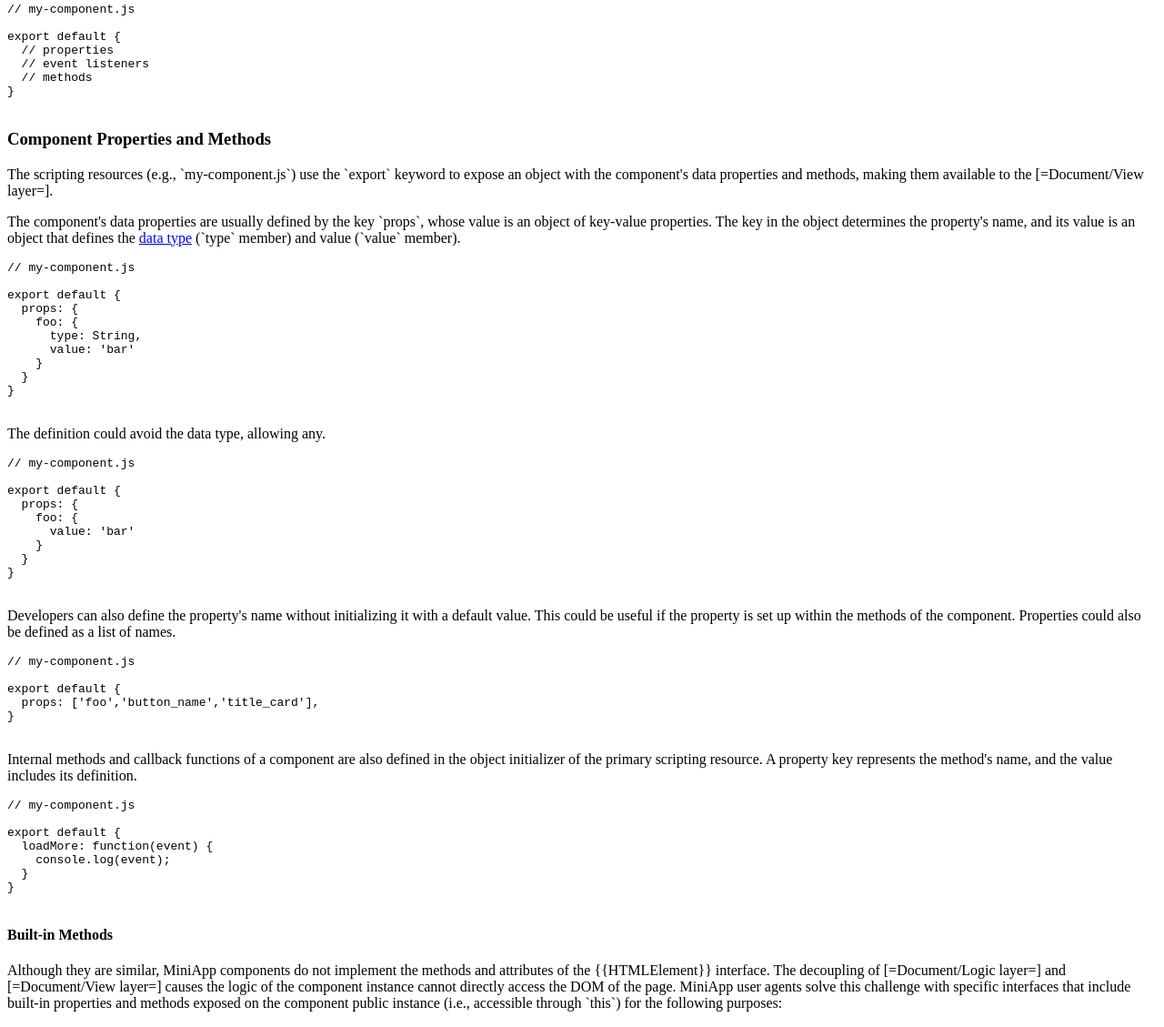
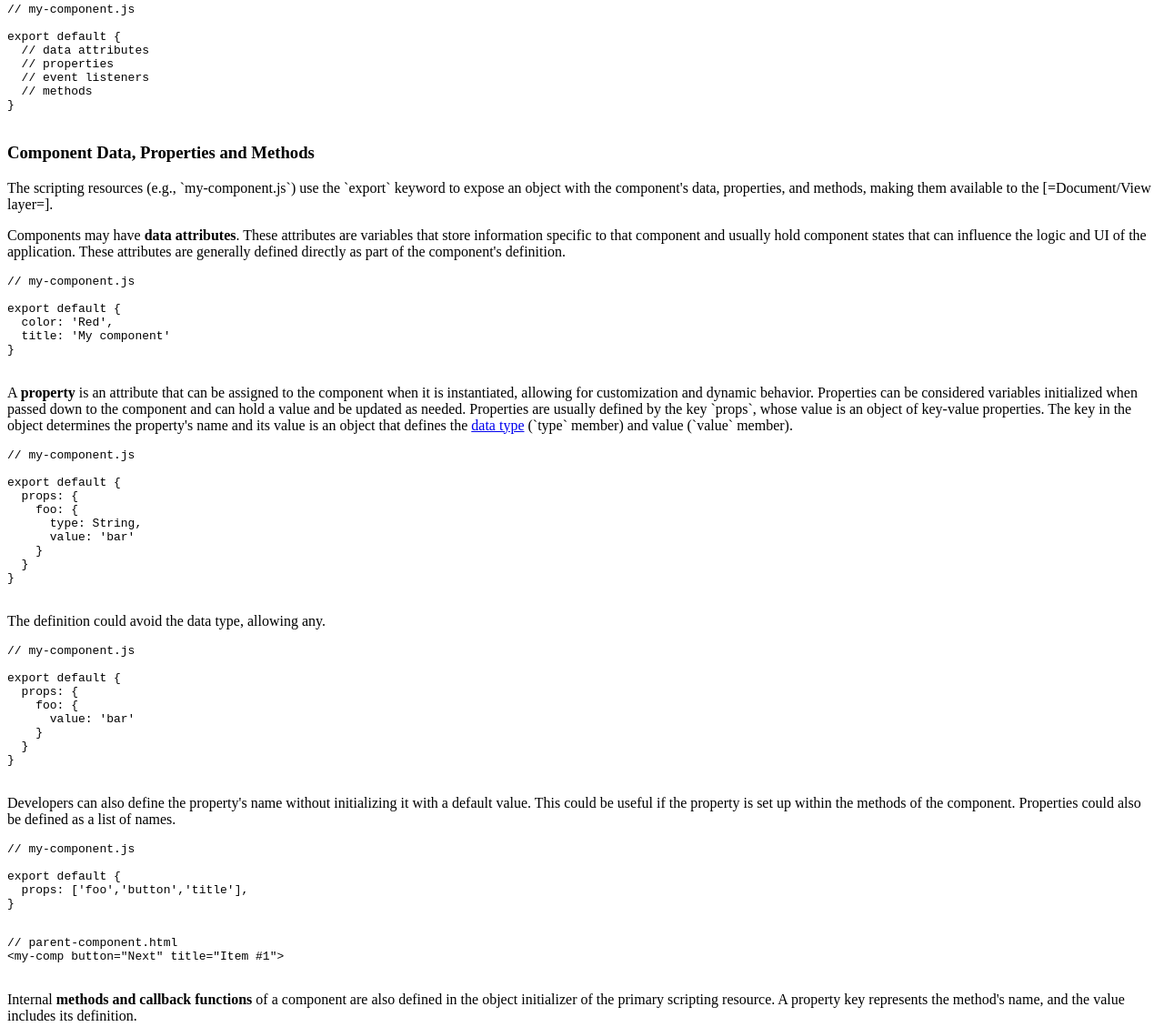
Before and after one commit to w3c/miniapp-components, a plain HTML site: page index.html in a window 1280 px wide. Shown: the part 1157-2286 px from the top of the page at 91% size. Drawn offline with Linux system fonts and the light colour scheme.

Commit message:
Adding data attributes to the components

```diff
--- a/index.html
+++ b/index.html
@@ -137,6 +137,7 @@
     <pre class="example" title="Component object initializer"><code>// my-component.js
 
 export default {
+  // data attributes
   // properties
   // event listeners
   // methods
@@ -144,12 +145,22 @@ export default {
     </code></pre>
 
     <section id="sec-properties">
-      <h3>Component Properties and Methods</h3>
+      <h3>Component Data, Properties and Methods</h3>
       <p data-cite="MINIAPP-LIFECYCLE">
-        The scripting resources (e.g., `my-component.js`) use the `export` keyword to expose an object with the component's data properties and methods, making them available to the [=Document/View layer=].
+        The scripting resources (e.g., `my-component.js`) use the `export` keyword to expose an object with the component's data, properties, and methods, making them available to the [=Document/View layer=].
       </p>
       <p>
-        The component's data properties are usually defined by the key `props`, whose value is an object of key-value properties. The key in the object determines the property's name, and its value is an object that defines the <a href="https://tc39.es/ecma262/#sec-ecmascript-data-types-and-values">data type</a> (`type` member) and value (`value` member).
+        Components may have <strong>data attributes</strong>. These attributes are variables that store information specific to that component and usually hold component states that can influence the logic and UI of the application. These attributes are generally defined directly as part of the component's definition.
+      </p>
+      <pre class="example" title="Component data attribute declaration"><code>// my-component.js
+
+export default {
+  color: 'Red',
+  title: 'My component'
+}
+      </code></pre>
+      <p>
+        A <strong>property</strong> is an attribute that can be assigned to the component when it is instantiated, allowing for customization and dynamic behavior. Properties can be considered variables initialized when passed down to the component and can hold a value and be updated as needed. Properties are usually defined by the key `props`, whose value is an object of key-value properties. The key in the object determines the property's name and its value is an object that defines the <a href="https://tc39.es/ecma262/#sec-ecmascript-data-types-and-values">data type</a> (`type` member) and value (`value` member).
       </p>
       <pre class="example" title="Component property declaration"><code>// my-component.js
 
@@ -181,11 +192,15 @@ export default {
       <pre class="example" title="Declaration of component properties in an array"><code>// my-component.js
 
 export default {
-  props: ['foo','button_name','title_card'],
+  props: ['foo','button','title'],
 }
       </code></pre>
+      <pre class="example" title="Example of component defining a child component with properties"><code>// parent-component.html
+&lt;my-comp button="Next" title="Item #1"&gt;
+      </code></pre>
+
       <p>
-        Internal methods and callback functions of a component are also defined in the object initializer of the primary scripting resource. A property key represents the method's name, and the value includes its definition.
+        Internal <strong>methods and callback functions</strong> of a component are also defined in the object initializer of the primary scripting resource. A property key represents the method's name, and the value includes its definition.
       </p>
       <pre class="example" title="Declaration of a component callback function"><code>// my-component.js
 
@@ -193,8 +208,7 @@ export default {
   loadMore: function(event) {
     console.log(event);
   }
-}
-      </code></pre>
+}     </code></pre>
 
       <section id="sec-methods">
         <h4>Built-in Methods</h4>
```
